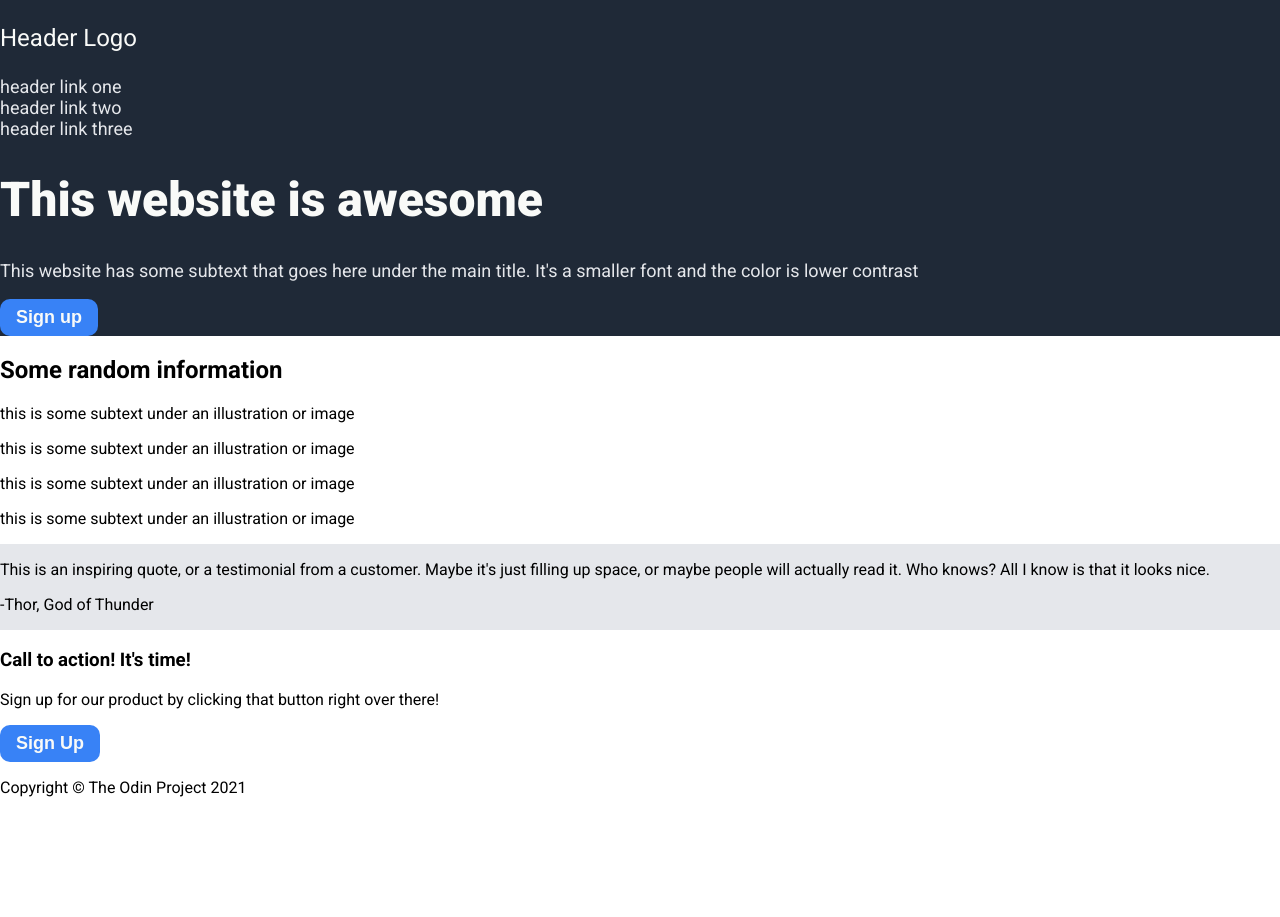
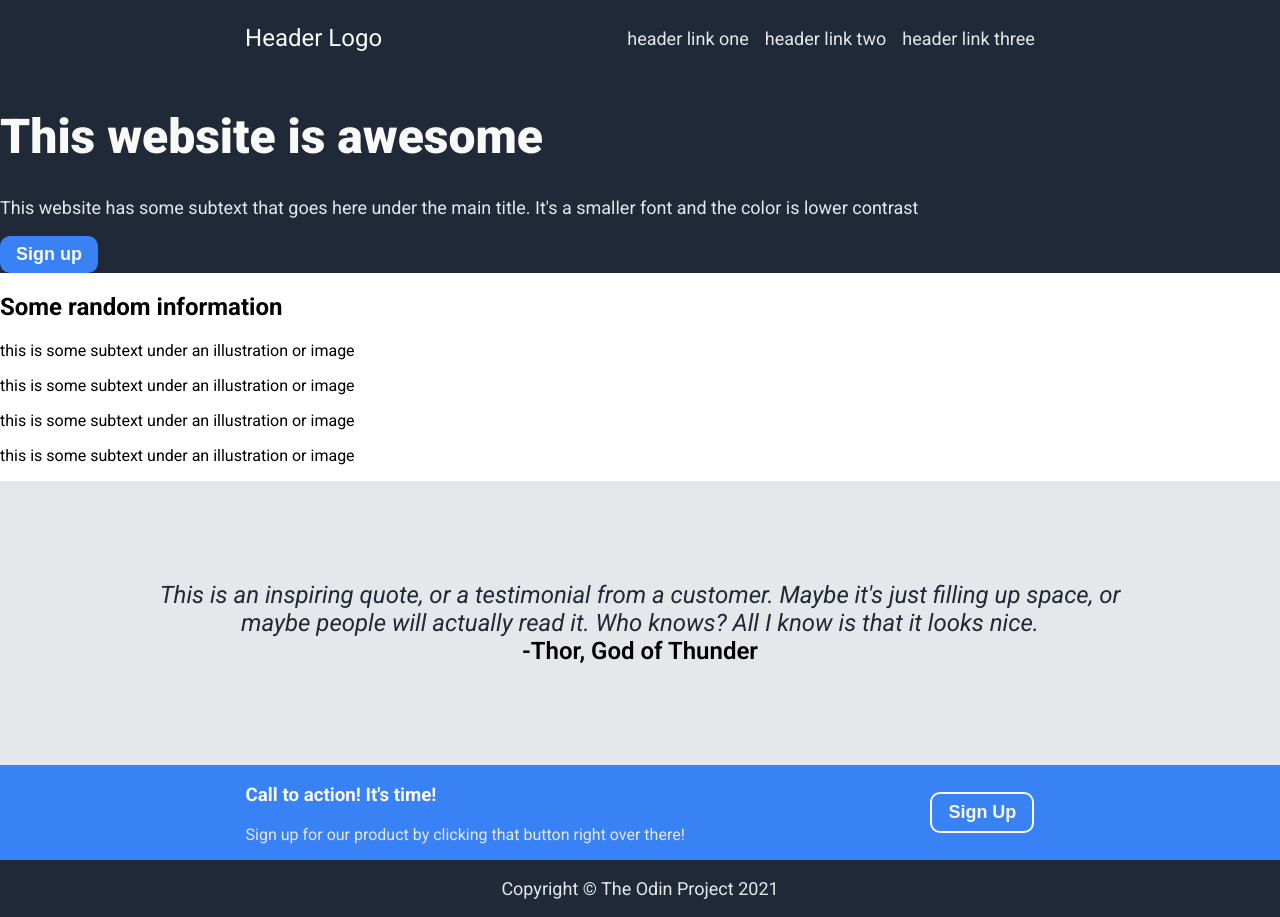
Before and after one commit to jy-lim123/landing-page, a plain HTML site: page index.html in a window 1280 px wide. Before the commit the page ends 813 px from the top, so only its background shows below. Drawn offline with Linux system fonts and the light colour scheme.

Commit message:
Added CSS styling

```diff
--- a/index.html
+++ b/index.html
@@ -9,8 +9,8 @@
 
   <body>
     <div class="header">
+      <p class="logo-text">Header Logo</p>
       <ul class="links">
-        <p class="logo-text">Header Logo</p>
         <li><a href="index.html">header link one</a></li>
         <li><a href="index.html">header link two</a></li>
         <li><a href="index.html">header link three</a></li>
@@ -18,9 +18,11 @@
     </div>
 
     <div class="hero">
-      <h1>This website is awesome</h1>
-      <p>This website has some subtext that goes here under the main title. It's a smaller font and the color is lower contrast</p>
-      <button id="hero-button">Sign up</button>
+      <div class="hero-text">
+        <h1>This website is awesome</h1>
+        <p>This website has some subtext that goes here under the main title. It's a smaller font and the color is lower contrast</p>
+        <button id="hero-button">Sign up</button>
+      </div>
       <!-- Add image here -->
        <img>
     </div>
@@ -35,15 +37,17 @@
     </div>
 
     <div class="quote-container">
-      <p>This is an inspiring quote, or a testimonial from a customer. Maybe it's just filling up
+      <p class="quote">This is an inspiring quote, or a testimonial from a customer. Maybe it's just filling up
         space, or maybe people will actually read it. Who knows? All I know is that it looks nice.
       </p>
-      <p>-Thor, God of Thunder</p>
+      <p class="quoter">-Thor, God of Thunder</p>
     </div>
 
     <div class="signup-container">
-      <h3>Call to action! It's time!</h3>
-      <p>Sign up for our product by clicking that button right over there!</p>
+      <div class="signup-text">
+        <h3>Call to action! It's time!</h3>
+        <p>Sign up for our product by clicking that button right over there!</p>
+      </div>
       <button id="cta-button">Sign Up</button>
     </div>
 
--- a/style.css
+++ b/style.css
@@ -19,6 +19,7 @@ body{
 }
 
 .header,
+.footer,
 .hero{
   background-color: #1F2937;
   font-size: 18px;
@@ -29,6 +30,9 @@ ul{
   list-style-type: none;
   padding: 0px;
   margin: 0px;
+  display: flex;
+  gap: 16px;
+  align-items: center;
 }
 
 a{
@@ -46,10 +50,64 @@ button{
   border: 0px;
 }
 
-.information-container{
-
+.information-container h2{
+  font-size: 36px;
+  font-weight: 900;
+  color:#1F2937;
 }
 
 .quote-container{
   background-color: #E5E7EB;
+  display: flex;
+  flex-direction: column;
+  align-items: center;
+  text-align: center;
+  padding: 100px;
 }
+
+.quote{
+  font-style: oblique;
+  color: #1F2937;
+  font-size: 24px;
+  margin: 0px 50px 0px 50px;
+}
+
+.quoter{
+  font-size: 24px;
+  font-weight: 600;
+  margin: 0;
+}
+
+.signup-container{
+  background-color: #3882F6;
+  display: flex;
+  justify-content: space-evenly;
+  align-items: center;
+  color: #F9FAF8;
+}
+
+.signup-container p{
+  color:#E5E7EB;
+}
+
+#cta-button{
+  border: 2px solid;
+  border-color: #F9FAF8;
+
+}
+
+.footer{
+  display: flex;
+  justify-content: center;
+  align-items: center;
+}
+
+.header{
+  display: flex;
+  justify-content:space-evenly;
+  align-items: center;
+}
+
+.hero{
+  display: flex;
+}
```
Also changed, not shown: fubuki-banner.webp (added).
